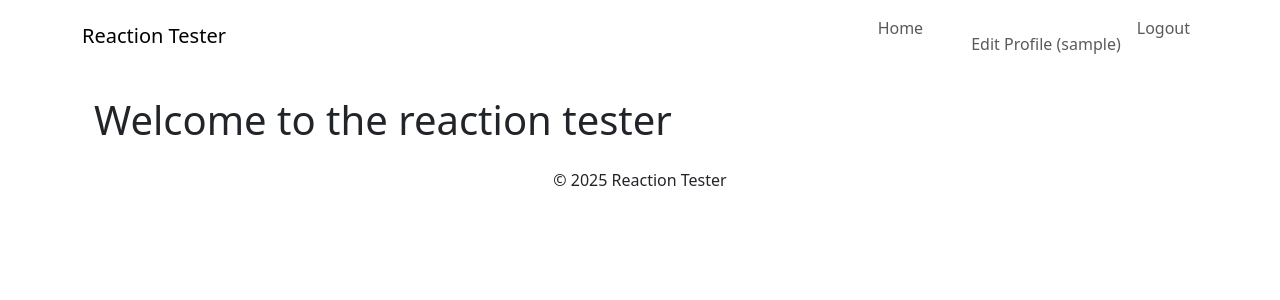
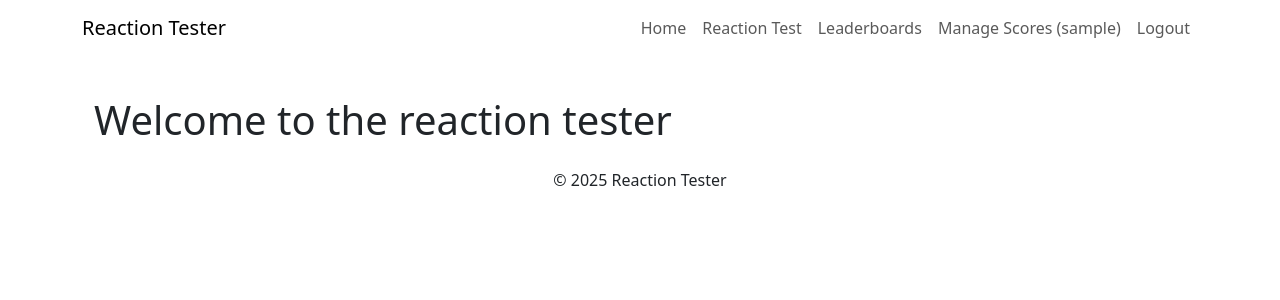
Before and after one commit to lcorndogl/CI-Chillout-Hackathon, a Django app: page / in a window 1280 px wide. Shown: the top 300 px of the page. Run offline with Django 4.2, Linux system fonts and the light colour scheme; the visitor is signed in with stand-in values (Sample User, id 1).

Commit message:
Update navbar, headings, urls

```diff
--- a/templates/base.html
+++ b/templates/base.html
@@ -44,10 +44,14 @@
                                 <a class="nav-link" href="{% url 'home' %}">Home</a>
                             </li>
                             <li class="nav-item">
-                                <a class="nav-link" href"Profiles"</a>
+                                <a class="nav-link" href="{% url 'reaction' %}">Reaction Test</a>
+                            </li>
                             </li>
                             <li class="nav-item">
-                                <a class="nav-link" href="">Edit Profile ({{ user }})</a>
+                                <a class="nav-link" href="{% url 'leaderboard' %}">Leaderboards</a>
+                            </li>
+                            <li class="nav-item">
+                                <a class="nav-link" href="">Manage Scores ({{ user }})</a>
                             </li>
                             <li class="nav-item">
                                 <a class="nav-link" href="{% url 'account_logout' %}">Logout</a>
@@ -63,7 +67,11 @@
                                 <a class="nav-link" href="{% url 'home' %}">Home</a>
                             </li>
                             <li class="nav-item">
-                                <a class="nav-link" href="">Profiles</a>
+                                <a class="nav-link" href="{% url 'reaction' %}">Reaction Test</a>
+                            </li>
+                            </li>
+                            <li class="nav-item">
+                                <a class="nav-link" href="{% url 'leaderboard' %}">Leaderboards</a>
                             </li>
                             <li class="nav-item">
                                 <a class="nav-link" href="{% url 'account_signup' %}">Sign Up (Not logged in)</a>
@@ -77,23 +85,6 @@
                 </div>
             </nav>
         </header>
-
-        <!-- {% if user.is_authenticated %}
-        <li class="nav-item">
-            <a class="nav-link {% if request.path == logout_url %}active{% endif %}" aria-current="page"
-                href="{% url 'account_logout' %}">Logout</a>
-        </li>
-        {% else %}
-        <li class="nav-item">
-            <a class="nav-link {% if request.path == signup_url %}active{% endif %}" aria-current="page"
-                href="{% url 'account_signup' %}">Register</a>
-        </li>
-        <li class="nav-item">
-            <a class="nav-link {% if request.path == login_url %}active{% endif %}" aria-current="page"
-                href="{% url 'account_login' %}">Login</a>
-        </li>
-        {% endif %} -->
-
 
         <!-- displaying Django messages -->
         <div class="container mt-5">
```
